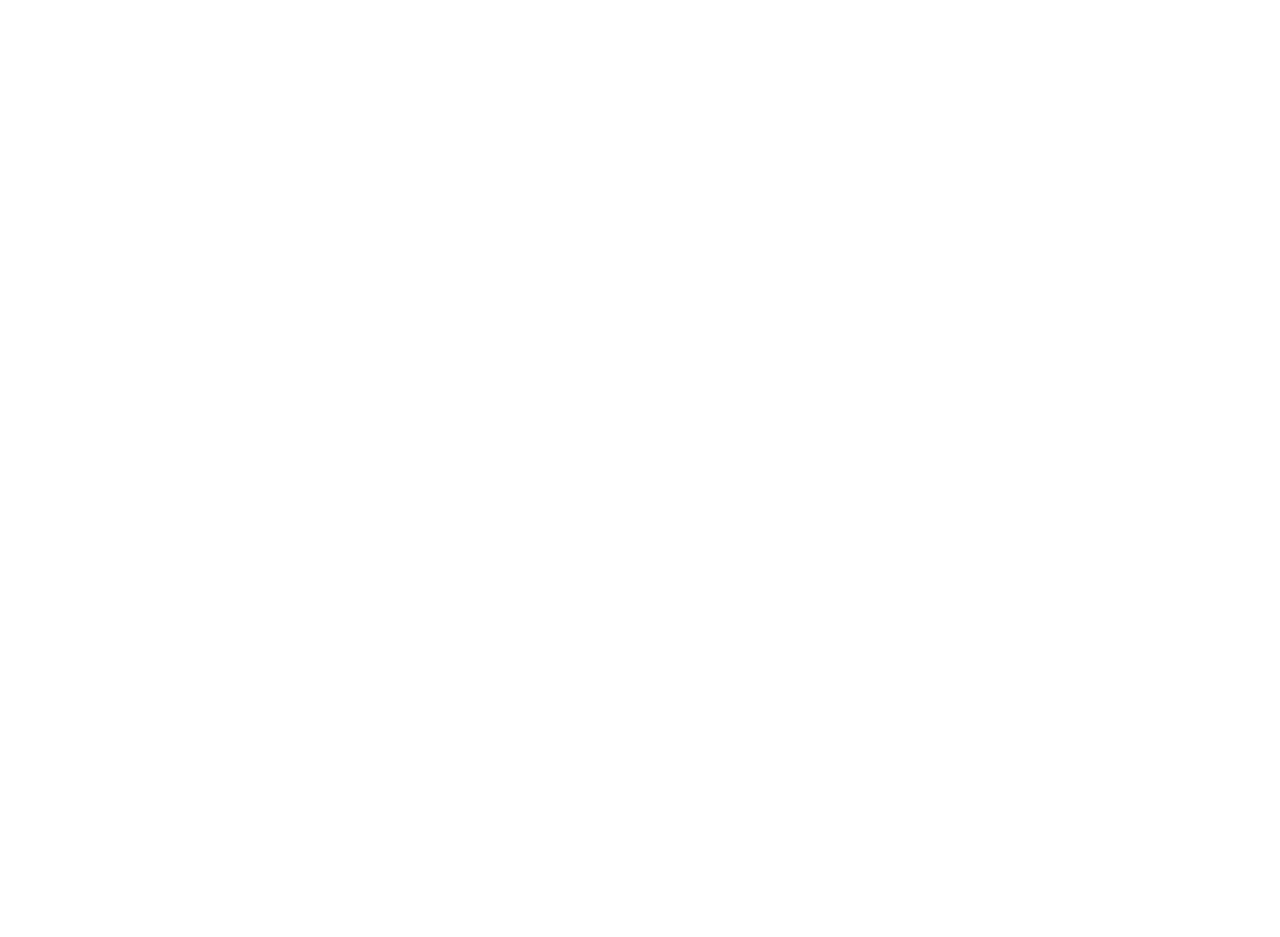
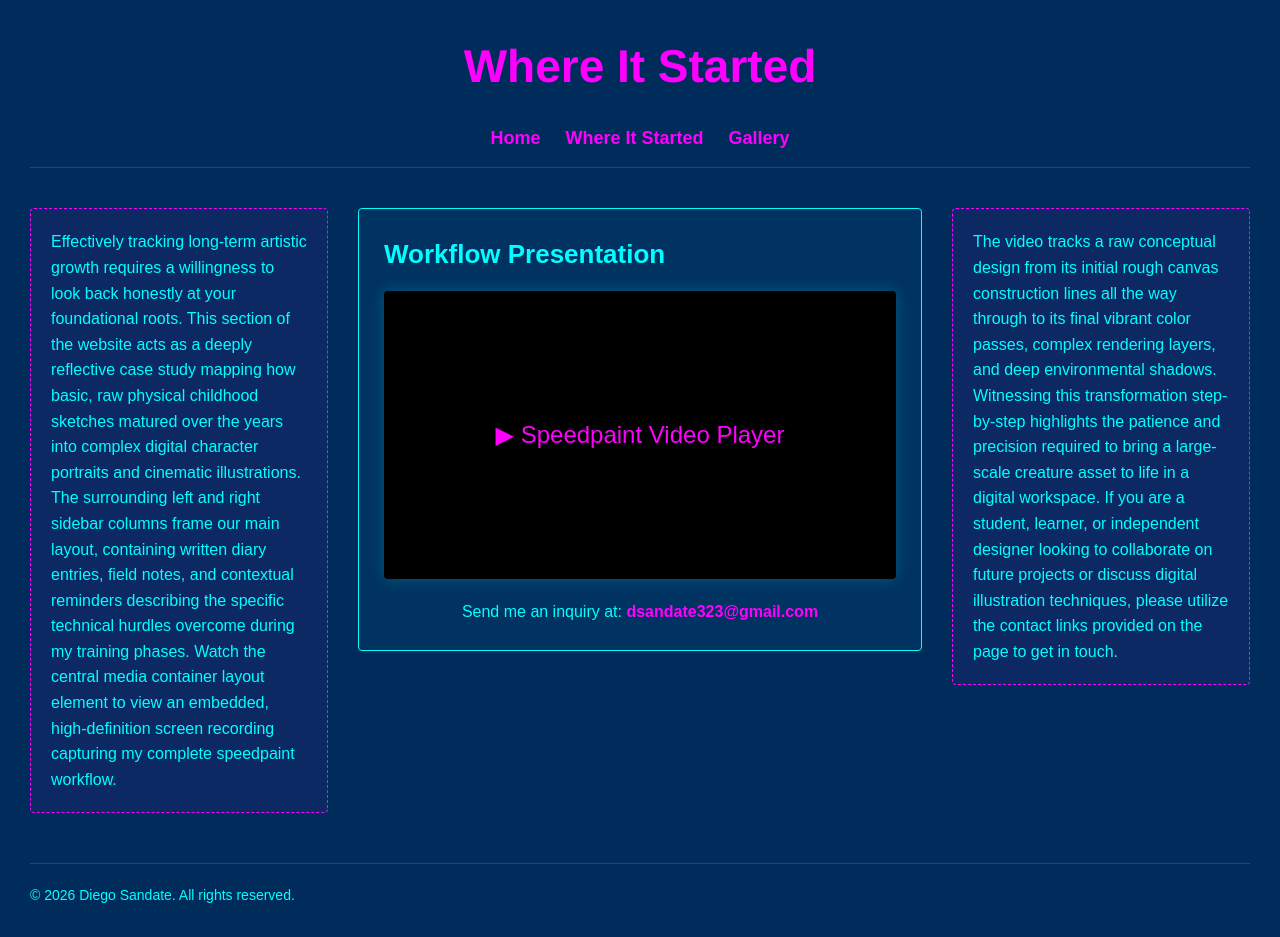
Before and after one commit to dsandate323-creator/project-02-website, a plain HTML site: page about.html in a window 1280 px wide. Before the commit the page ends 800 px from the top, so only its background shows below. Drawn offline with Linux system fonts and the light colour scheme.

Commit message:
first draft

```diff
--- a/about.html
+++ b/about.html
@@ -0,0 +1,52 @@
+<!DOCTYPE html>
+<html lang="en">
+<head>
+    <meta charset="UTF-8">
+    <meta name="viewport" content="width=device-width, initial-scale=1.0">
+    <title>Where It Started - Story Of My Canvas</title>
+    <link rel="stylesheet" href="css/style.css">
+</head>
+<body>
+    <header>
+        <h1>Where It Started</h1>
+        <nav>
+            <ul>
+                <li><a href="index.html">Home</a></li>
+                <li><a href="about.html">Where It Started</a></li>
+                <li><a href="gallery.html">Gallery</a></li>
+            </ul>
+        </nav>
+    </header>
+    <!-- 3-Column Layout from your wireframe -->
+    <div class="middle-container">
+
+        <!-- Left Bar Column text -->
+        <aside class="left-bar">
+            <p>Effectively tracking long-term artistic growth requires a willingness to look back honestly at your foundational roots. This section of the website acts as a deeply reflective case study mapping how basic, raw physical childhood sketches matured over the years into complex digital character portraits and cinematic illustrations. The surrounding left and right sidebar columns frame our main layout, containing written diary entries, field notes, and contextual reminders describing the specific technical hurdles overcome during my training phases. Watch the central media container layout element to view an embedded, high-definition screen recording capturing my complete speedpaint workflow.</p>
+        </aside>
+
+        <!-- Center Main Content Video Area -->
+        <main class="main-content">
+            <h2>Workflow Presentation</h2>
+            <div style="background: #000; width: 100%; aspect-ratio: 16/9; display: flex; align-items: center; justify-content: center; margin: 15px 0;">
+                <span style="color: #FF00FF; font-size: 24px;">▶ Speedpaint Video Player</span>
+            </div>
+            <p style="margin-top: 20px; text-align: center;">
+                Send me an inquiry at: <a href="mailto:dsandate323@gmail.com" style="color: #FF00FF; font-weight: bold; text-decoration: none;">dsandate323@gmail.com</a>
+            </p>
+        </main>
+
+        <!-- Right Bar Column text -->
+        <aside class="right-bar">
+            <p>The video tracks a raw conceptual design from its initial rough canvas construction lines all the way through to its final vibrant color passes, complex rendering layers, and deep environmental shadows. Witnessing this transformation step-by-step highlights the patience and precision required to bring a large-scale creature asset to life in a digital workspace. If you are a student, learner, or independent designer looking to collaborate on future projects or discuss digital illustration techniques, please utilize the contact links provided on the page to get in touch.</p>
+        </aside>
+
+    </div>
+
+    <footer>
+        <p>&copy; 2026 Diego Sandate. All rights reserved.</p>
+    </footer>
+
+    <script src="js/script.js"></script>
+</body>
+</html>
--- a/css/style.css
+++ b/css/style.css
@@ -10,3 +10,5 @@ footer {margin-top: 50px;padding-top: 20px;border-top: 1px solid rgba(0, 255, 25
 .left-bar, .right-bar {flex: 1; background-color: rgba(255, 0, 255, 0.05); border: 1px dashed #FF00FF;padding: 20px;border-radius: 4px;}
 .main-content {flex: 2;background-color: rgba(0, 255, 255, 0.03);border: 1px solid #00FFFF;padding: 25px;border-radius: 4px;}
 .main-content div {border-radius: 4px;box-shadow: 0 0 15px rgba(0, 255, 255, 0.2);}
+h1 {font-family: Helvetica, sans-serif;font-size: 46px;font-weight: bold;color: #FF00FF;text-align: center; margin-bottom: 20px;}
+nav ul {list-style: none;display: flex;justify-content: center;gap: 25px;margin-bottom: 40px;padding-bottom: 15px;border-bottom: 1px solid rgba(0, 255, 255, 0.2);}
```
